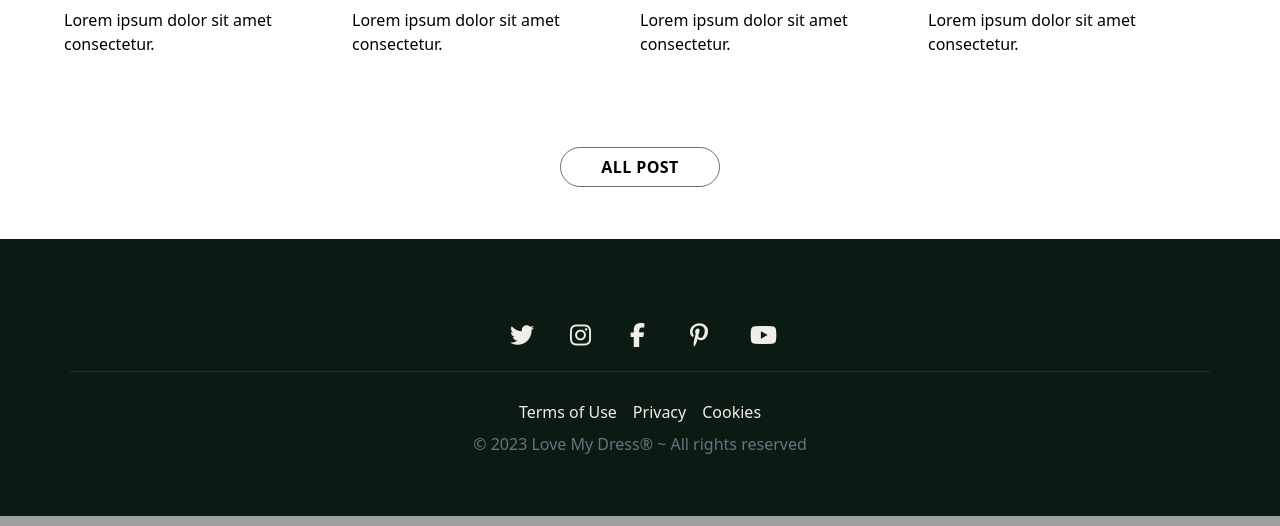
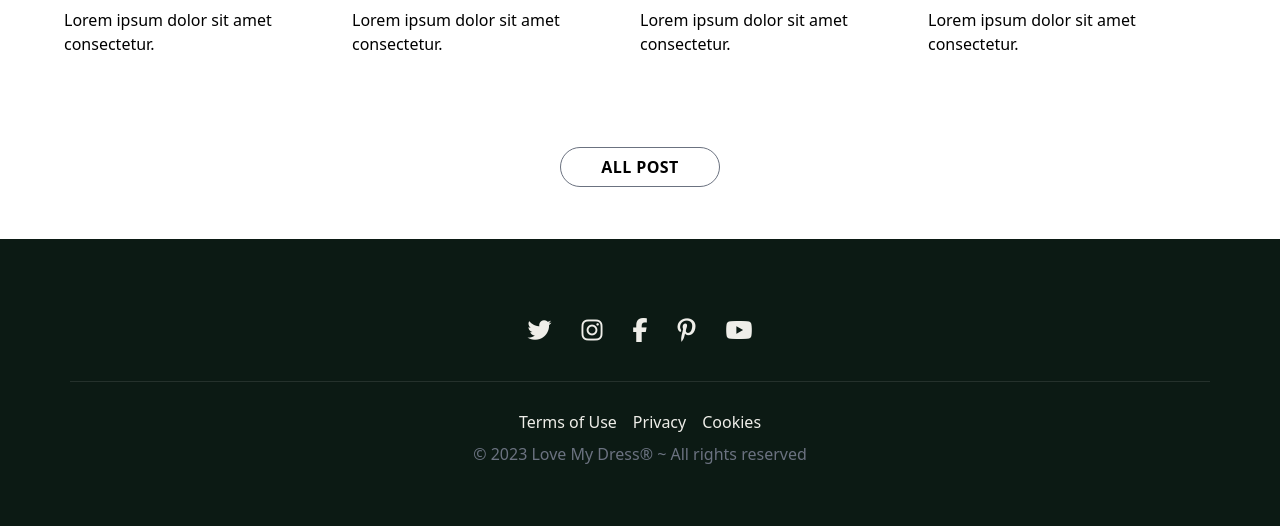
Before and after one commit to FAForhad/lovemydress, a PHP site: page / in a window 1280 px wide. Shown: the part 5635-6161 px from the top of the page. Run offline with PHP 8.4, Linux system fonts and the light colour scheme; some libraries are stand-ins or nearby versions.

Commit message:
footer_align

```diff
--- a/Footer/Footer.css
+++ b/Footer/Footer.css
@@ -26,9 +26,7 @@
     justify-content: flex-end;
 }
 .footer-social li {
-    width: 20px;
-    flex-grow: unset;
-    margin: 20px 20px 0 20px;
+    padding: 15px;
 }
 .footer-column {
     flex-grow: 1;
```
